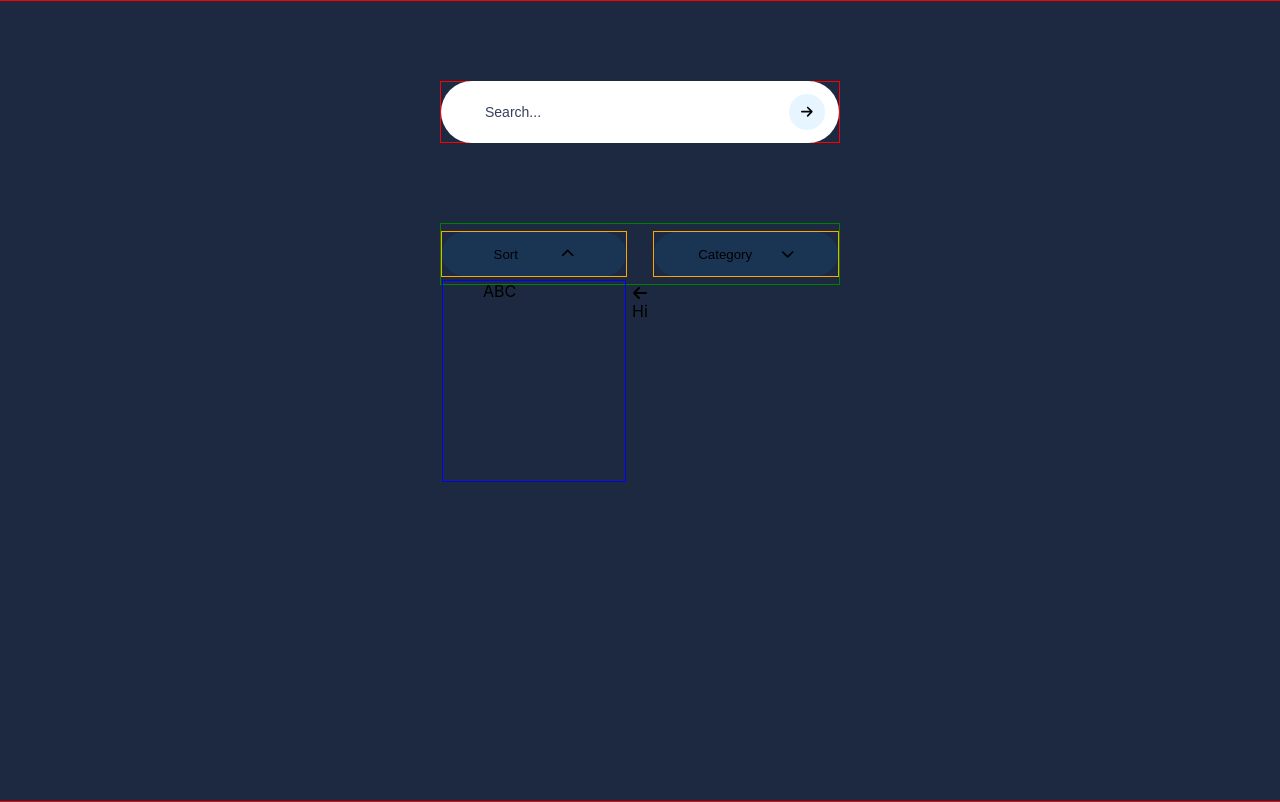
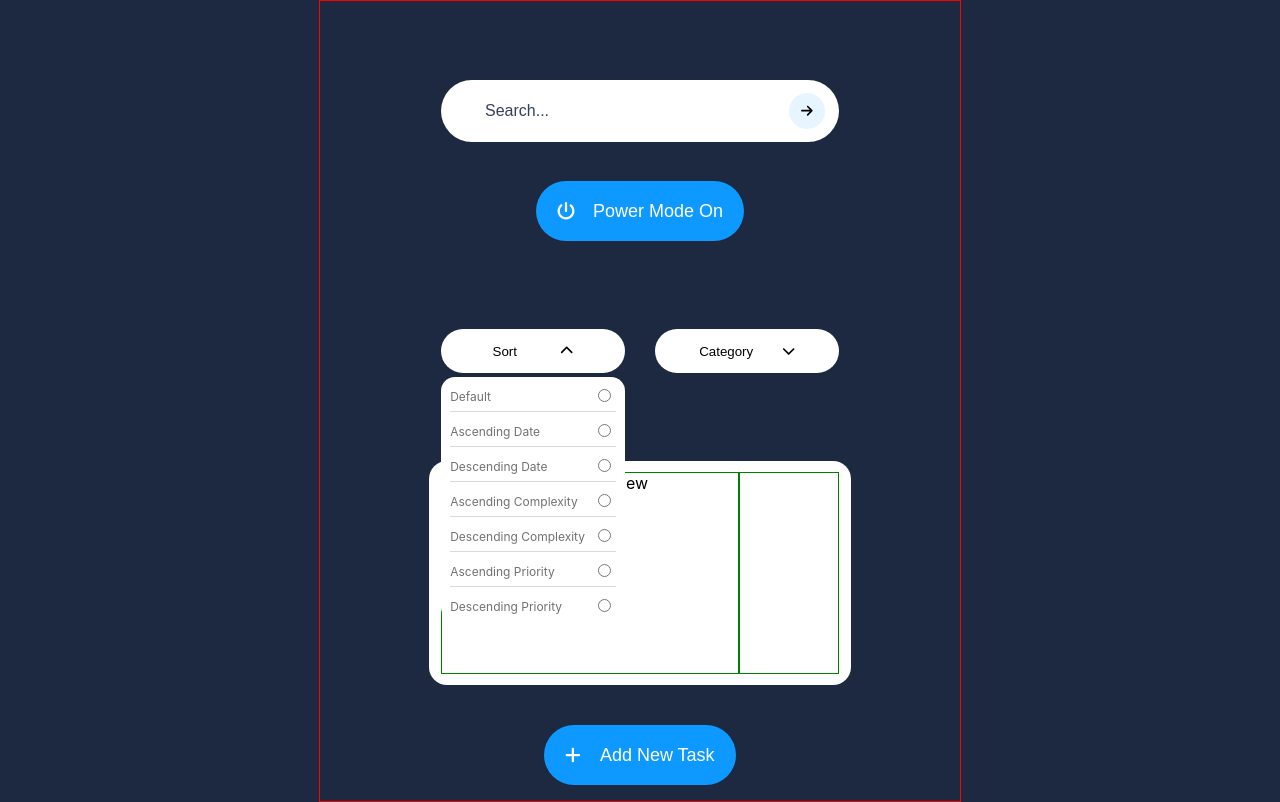
Before and after one commit to gymmyck/To_Do_App, a React (Create React App) app: page / in a window 1280 px wide. Both pictures are taken after a click on the button "Sort". Built offline with nearby package versions, Linux system fonts and the light colour scheme.

Commit message:
created sorting list, tags list, add task button, power mode button and started todo card

```diff
--- a/src/components/SearchInput.tsx
+++ b/src/components/SearchInput.tsx
@@ -10,10 +10,10 @@ const StyledSearchInput = styled.input`
   outline: none;
   text-indent: 42px;
     position: relative;
-  font-size: 14px;
+  font-size: 16px;
 
   &::placeholder {
-    font-size: 14px;
+    font-size: 16px;
     font-weight: 100;
     color: ${(props) => props.theme.inputSecondary};
   }
--- a/src/components/SortingList.tsx
+++ b/src/components/SortingList.tsx
@@ -3,20 +3,61 @@ import styled from "styled-components";
 
 const StyledList = styled.ul`
   width: 100%;
-  height: 200px;
-  border: 1px solid blue;
+//   border: 1px solid blue;
+  border-radius:14px;
+  background-color: #FFFFFF;
   margin-top:48px;
+  list-style-type: none;
+  margin-left: 0px;
+  padding-left:0px;
+  z-index:5;
+  display: flex;
+  flex-direction:column;
+  align-items: center;
+`;
+
+const StyledListItem = styled.li`
+width:90%;
+height:34px;
+font-size:12px;
+border-bottom: 1px solid #D9D9D9;
+display:flex;
+&:last-child {
+    border:none;
+}
+`;
+
+const StyledLabel = styled.label`
+width:100%;
+display:flex;
+justify-content:space-between;
+// border:1px solid orange;
+padding-right:2px;
+`;
+
+const StyledLabelText = styled.p`
+color: #717171;
 `;
 
 type SortingListProps = {
-  children?: React.ReactNode;
-  placeholder?: string;
+    children?: React.ReactNode;
+    placeholder?: string;
 };
 
 const SortingList = ({ placeholder, children }: SortingListProps) => {
-  return (
-    <StyledList>ABC</StyledList>
-  );
+    const sortingArray = ["Default", "Ascending Date", "Descending Date", "Ascending Complexity", "Descending Complexity", "Ascending Priority", "Descending Priority"];
+
+    return (
+        <StyledList>
+            {sortingArray.map((el) =>
+                <StyledListItem key={el}>
+                    <StyledLabel>
+                        <StyledLabelText>{el}</StyledLabelText>
+                        <input type='radio' name='sorting-list' />
+                    </StyledLabel>
+                </StyledListItem>)}
+        </StyledList>
+    );
 };
 
 export default SortingList;
--- a/src/components/TagsList.tsx
+++ b/src/components/TagsList.tsx
@@ -2,10 +2,18 @@ import React from "react";
 import styled from "styled-components";
 
 const StyledList = styled.ul`
-  width: 100%;
-  height: 200px;
-  border: 1px solid blue;
+width: 100%;
+//   border: 1px solid blue;
+  border-radius:14px;
+  background-color: #FFFFFF;
   margin-top:48px;
+  list-style-type: none;
+  margin-left: 0px;
+  padding-left:0px;
+  z-index:5;
+  display: flex;
+  flex-direction:column;
+  align-items: center;
 `;
 
 type TagsListProps = {
--- a/src/components/Todo/index.tsx
+++ b/src/components/Todo/index.tsx
@@ -1 +1,16 @@
 import React from "react";
+import { FontAwesomeIcon } from "@fortawesome/react-fontawesome";
+import { MainContainer, TaskBullet, ToDoLeft, ToDoRight } from "./styles";
+
+const ToDo = () => {
+    return (
+        <MainContainer>
+            <ToDoLeft>
+                <TaskBullet></TaskBullet>
+                Prepare for job interview
+            </ToDoLeft>
+            <ToDoRight></ToDoRight>
+        </MainContainer>)
+}
+
+export default ToDo;
--- a/src/components/Todo/styles.js
+++ b/src/components/Todo/styles.js
@@ -0,0 +1,41 @@
+import { FontAwesomeIcon } from "@fortawesome/react-fontawesome";
+import styled from "styled-components";
+
+export const MainContainer = styled.div`
+width: 398px;
+height: 200px;
+// border: 1px solid red;
+border-radius: 18px;
+background-color:#FFFFFF;
+display: flex;
+justify-content: center;
+align-items: center;
+position: relative;
+margin-top:80px;
+padding:12px;
+`;
+
+export const ToDoLeft = styled.div`
+height: 100%;
+width:100%;
+border: 1px solid green;
+flex: 3;
+display: flex;
+`;
+
+export const ToDoRight = styled.div`
+height: 100%;
+width:100%;
+border: 1px solid green;
+flex: 1;
+display: flex;
+`;
+
+export const TaskBullet = styled.div`
+width: 18px;
+height: 18px;
+border: 1px solid red;
+border-radius: 50%;
+background-color: #FF4034;
+
+`;
--- a/src/pages/Home/index.js
+++ b/src/pages/Home/index.js
@@ -5,27 +5,37 @@ import {
     faArrowRight,
     faChevronUp,
     faChevronDown,
+    faPowerOff,
+    faPlus
 } from "@fortawesome/free-solid-svg-icons";
 import {
     ButtonWrapper,
     FilterButton,
     FiltersContainer,
     InputButton,
+    AddButton,
     InputContainer,
     MainContainer,
+    PowerModeButton,
 } from "./styles.js";
 import SearchInput from "../../components/SearchInput";
 import SortingList from "../../components/SortingList";
 import TagsList from "../../components/TagsList";
+import ToDo from "../../components/Todo/index";
 
 const Home = (props) => {
     const [showSortingFilters, setShowSortingFilters] = useState(false);
     const [showTagsFilters, setShowTagsFilters] = useState(false);
-    const ref = useRef(null);
+    const refSorting = useRef(null);
+    const refFilters = useRef(null);
 
     const clickOutside = (e) => {
-        if (ref.current && !ref.current.contains(e.target)) {
+        console.log("clicking")
+        if (refSorting.current && !refSorting.current.contains(e.target)) {
             setShowSortingFilters(false);
+        }
+
+        if (refFilters.current && !refFilters.current.contains(e.target)) {
             setShowTagsFilters(false);
         }
     }
@@ -39,7 +49,7 @@ const Home = (props) => {
         return () => {
             document.removeEventListener('mousedown', clickOutside);
         }
-    }, [ref])
+    }, [refSorting, refFilters])
 
     return (
         <MainContainer>
@@ -49,8 +59,12 @@ const Home = (props) => {
                     <FontAwesomeIcon icon={faArrowRight} />
                 </InputButton>
             </InputContainer>
+            <PowerModeButton>
+                <FontAwesomeIcon icon={faPowerOff} />
+                Power Mode On
+            </PowerModeButton>
             <FiltersContainer>
-                <ButtonWrapper ref={ref}>
+                <ButtonWrapper ref={refSorting}>
                     <FilterButton onClick={() => setShowSortingFilters(!showSortingFilters)}>
                         Sort
                         {showSortingFilters ? (
@@ -61,8 +75,8 @@ const Home = (props) => {
                     </FilterButton>
                     {showSortingFilters && (<SortingList></SortingList>)}
                 </ButtonWrapper>
-                <ButtonWrapper ref={ref}>
-                <FilterButton onClick={() => setShowTagsFilters(!showTagsFilters)}>
+                <ButtonWrapper ref={refFilters}>
+                    <FilterButton onClick={() => setShowTagsFilters(!showTagsFilters)}>
                         Category
                         {showTagsFilters ? (
                             <FontAwesomeIcon icon={faChevronUp} />
@@ -72,9 +86,16 @@ const Home = (props) => {
                     </FilterButton>
                     {showTagsFilters && (<TagsList></TagsList>)}
                 </ButtonWrapper>
+
             </FiltersContainer>
-            <FontAwesomeIcon icon={faArrowLeft} />
-            Hi
+
+            <ToDo></ToDo>
+
+            <AddButton>
+                <FontAwesomeIcon icon={faPlus} />
+                Add New Task
+            </AddButton>
+
         </MainContainer>
     );
 };
--- a/src/pages/Home/styles.js
+++ b/src/pages/Home/styles.js
@@ -3,7 +3,7 @@ import styled from "styled-components";
 
 export const MainContainer = styled.div`
 margin:0;
-width: 100vw;
+width: 50vw;
 height: 100vh;
 border: 1px solid red;
 display: flex;
@@ -15,7 +15,7 @@ align-items:center;
 export const InputContainer = styled.div`
 width: 398px;
 height: 60px;
-border: 1px solid red;
+// border: 1px solid red;
 display: flex;
 justify-content: center;
 align-items: center;
@@ -41,10 +41,50 @@ background-color: #0D99FF1A;
   }
 `;
 
+export const AddButton = styled.button`
+width: 192px;
+height: 60px;
+display:flex;
+justify-content: space-around;
+align-items: center;
+border-radius:60px;
+border: none;
+padding-inline: 12px;
+right: 14px;
+background-color: #0D99FF;
+margin-top: 40px;
+font-size:18px;
+color: #FFFFFF;
+
+&:hover {
+    background-color: ${(props) => props.theme.hoverSecondary};
+  }
+`;
+
+export const PowerModeButton = styled.button`
+width: 208px;
+height: 60px;
+display:flex;
+justify-content: space-around;
+align-items: center;
+border-radius:60px;
+border: none;
+padding-inline: 12px;
+right: 14px;
+background-color: #0D99FF;
+margin-top: 40px;
+font-size:18px;
+color: #FFFFFF;
+
+&:hover {
+    background-color: ${(props) => props.theme.hoverSecondary};
+  }
+`;
+
 export const FiltersContainer = styled.div`
 width: 398px;
 height: 60px;
-border: 1px solid green;
+// border: 1px solid green;
 display: flex;
 justify-content: space-between;
 align-items: center;
@@ -55,7 +95,7 @@ margin-top:80px;
 export const ButtonWrapper = styled.div`
 width: 184px;
 height: 44px;
-border: 1px solid orange;
+// border: 1px solid orange;
 display: flex;
 justify-content: center;
 align-items: start;
@@ -72,7 +112,7 @@ padding: 0 30px;
 border-radius:60px;
 border: none;
 position:absolute;
-background-color: #0D99FF1A;
+background-color: #FFFFFF;
 
 &:hover {
     background-color: ${(props) => props.theme.hoverSecondary};
--- a/src/themes.js
+++ b/src/themes.js
@@ -28,7 +28,7 @@ export const darkTheme = {
     navTextMain: "#E8E8E8",
     navBackgroundSecondary: "#00261e",
     navBackgroundMain: "#ebf5ee",
-    hoverSecondary: "#101418",
+    hoverSecondary: "#484F6D",
     hoverMain: "#FCFCFC",
     inputSecondary: "#050f32cc",
     inputMain: "#F6F6F6",
```
